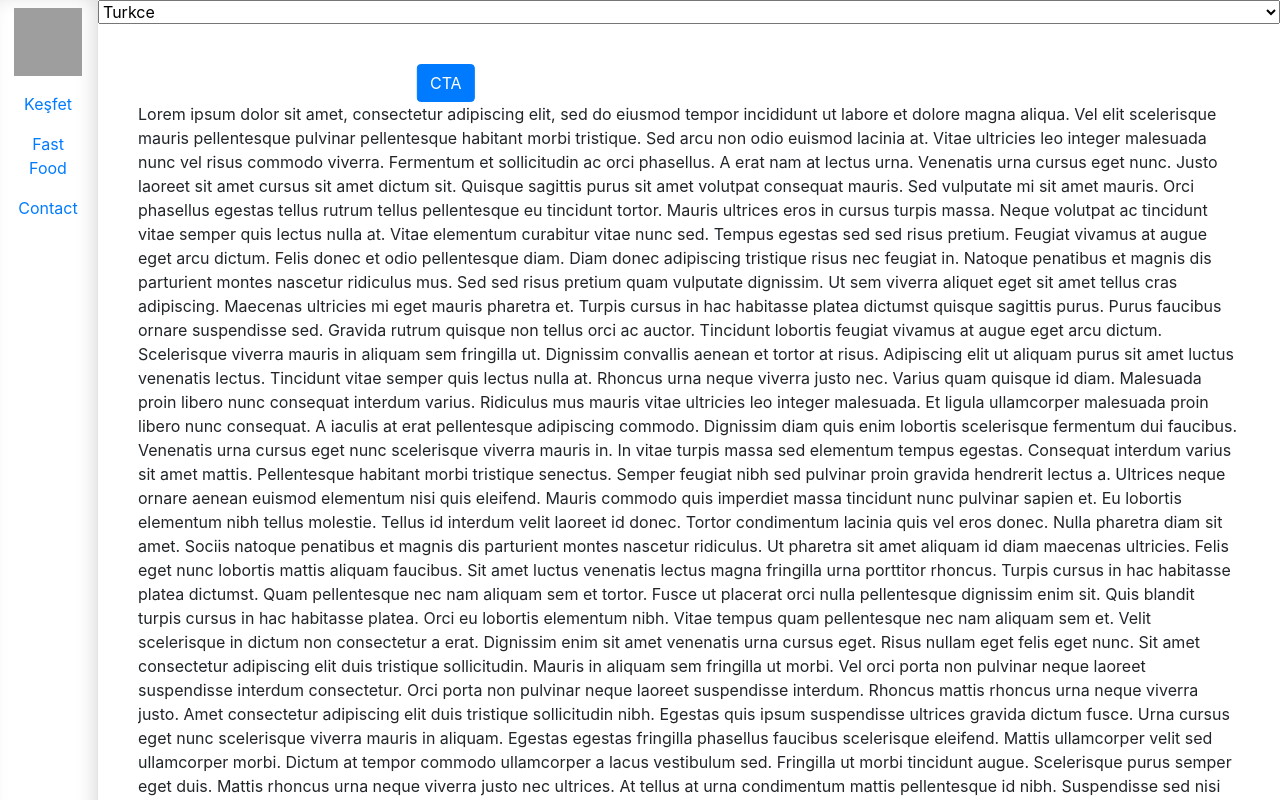
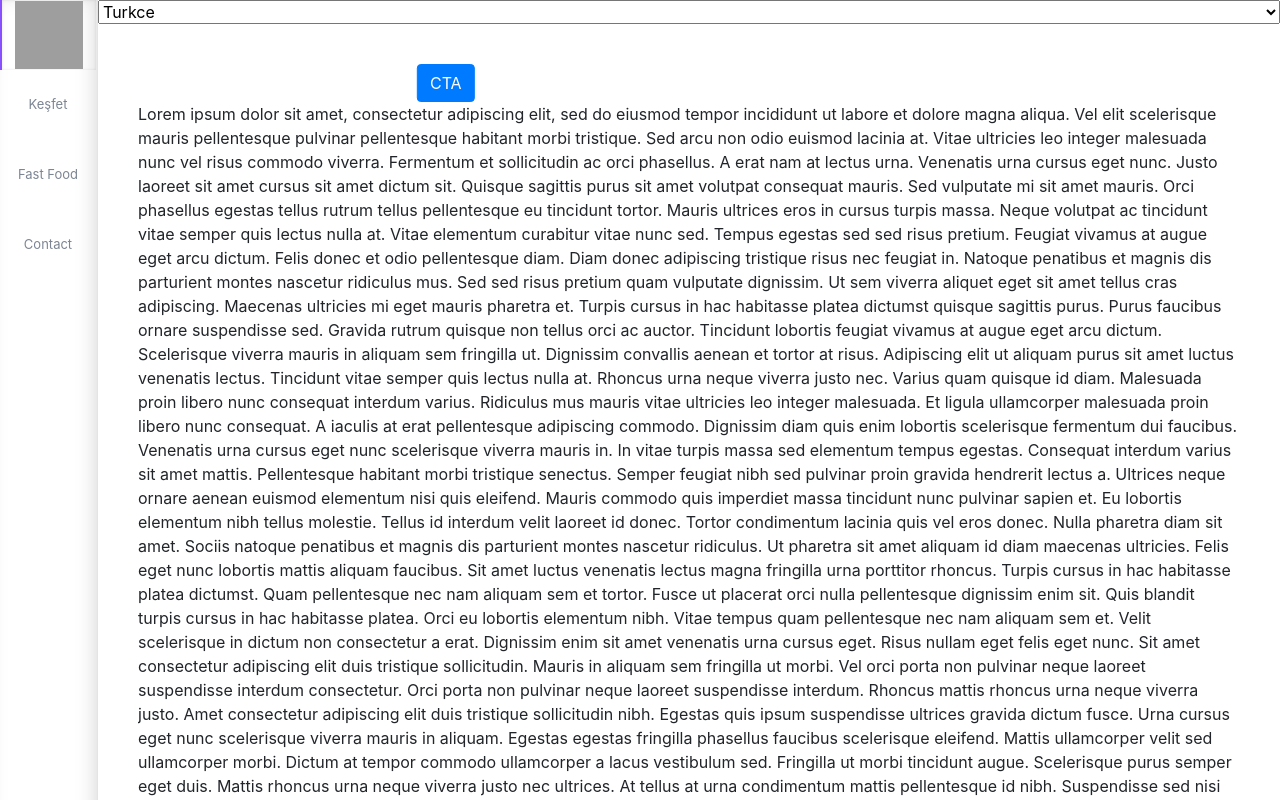
Before and after one commit to CAMIRO/littleWorld, a React (Create React App) app in the folder client/: page / in a window 1280 px wide. Shown: the top 800 px of the page. Built offline with nearby package versions, Linux system fonts and the light colour scheme; grey boxes are pictures that could not be loaded.

Commit message:
refactoring sideBar with better styles

```diff
--- a/client/src/components/AppNavBar.tsx
+++ b/client/src/components/AppNavBar.tsx
@@ -1,47 +1,33 @@
 import React from 'react'
 import styled from 'styled-components'
 import { Link } from "react-router-dom";
-import { Nav } from 'react-bootstrap';
 import { Text } from "../containers/language";
 
 export const AppNavBar: React.FC = () => {
-
-
-  const isSelected = () => {
-    return true
-  }
 
   return (
     <Wrapper>
       <MenuContainer>
 
-        <Nav fill>
-          <Nav.Item>
-            <Nav.Link onClick={isSelected}>
+        <Nav>
+          <UL>
+            <LI>
               <Link to="/">
                 <Logo src="/logo.png" alt="Logo" />
               </Link>
-            </Nav.Link>
-
-          </Nav.Item>
-          <Nav.Item>
-            <Nav.Link onClick={isSelected}>
+            </LI>
+            <LI>
               <Link to="/">
                 <Text tid="exploreHeader" />
               </Link>
-            </Nav.Link>
-          </Nav.Item>
-          <Nav.Item>
-            <Nav.Link onClick={isSelected}>
+            </LI>
+            <LI>
               <Link to="/fastFood">Fast Food</Link>
-            </Nav.Link>
-          </Nav.Item>
-          <Nav.Item>
-            <Nav.Link onClick={isSelected}>
+            </LI>
+            <LI>
               <Link to="/contact">Contact</Link>
-            </Nav.Link>
-          </Nav.Item>
-
+            </LI>
+          </UL>
         </Nav>
       </MenuContainer>
     </Wrapper>
@@ -55,17 +41,57 @@ const Wrapper = styled.div`
   box-shadow: inset -7px 0px 22px -7px rgba(0, 0, 0, 0.18);
   border-right: 1px solid #e4e4e4;
 `
+const MenuContainer = styled.div`
+  min-height: 70px;
+  position: fixed;
+  width: inherit;
+  flex-direction: column;
+  align-items: center;
+`
 const Logo = styled.img`
   background: transparent;
   cursor: pointer;
   width: 68px;
   height: 68px;
 `
-const MenuContainer = styled.div`
-  min-height: 70px;
-  position: fixed;
-  width: inherit;
-  display: flex;
-  flex-direction: column;
-  align-items: center;
+
+const Nav = styled.nav`
+li:hover {
+    color: #7c8593;
+    border-left: 2px solid #884ffc;
+    box-shadow: inset 0px 0px 3px rgba(0, 0, 0, 0.1);
+    a {
+      color: #7c8593;
+      text-decoration: none;
+    }
+  }
 `
+const UL = styled.ul`
+`
+
+const LI = styled.li`
+ display: flex;
+    justify-content: center;
+    align-items: center;
+    height: 70px;
+    font-size: 13px;
+    cursor: pointer;
+a {
+      color: #7c8593;
+      text-decoration: none;
+    }
+
+`
+
+// TODO: maybe y should do something like this
+const StyledLink = styled(Link)`
+  text-decoration: none;
+
+  &:focus,
+  &:hover,
+  &:visited,
+  &:link,
+  &:active {
+    text-decoration: none;
+  }
+`
```
